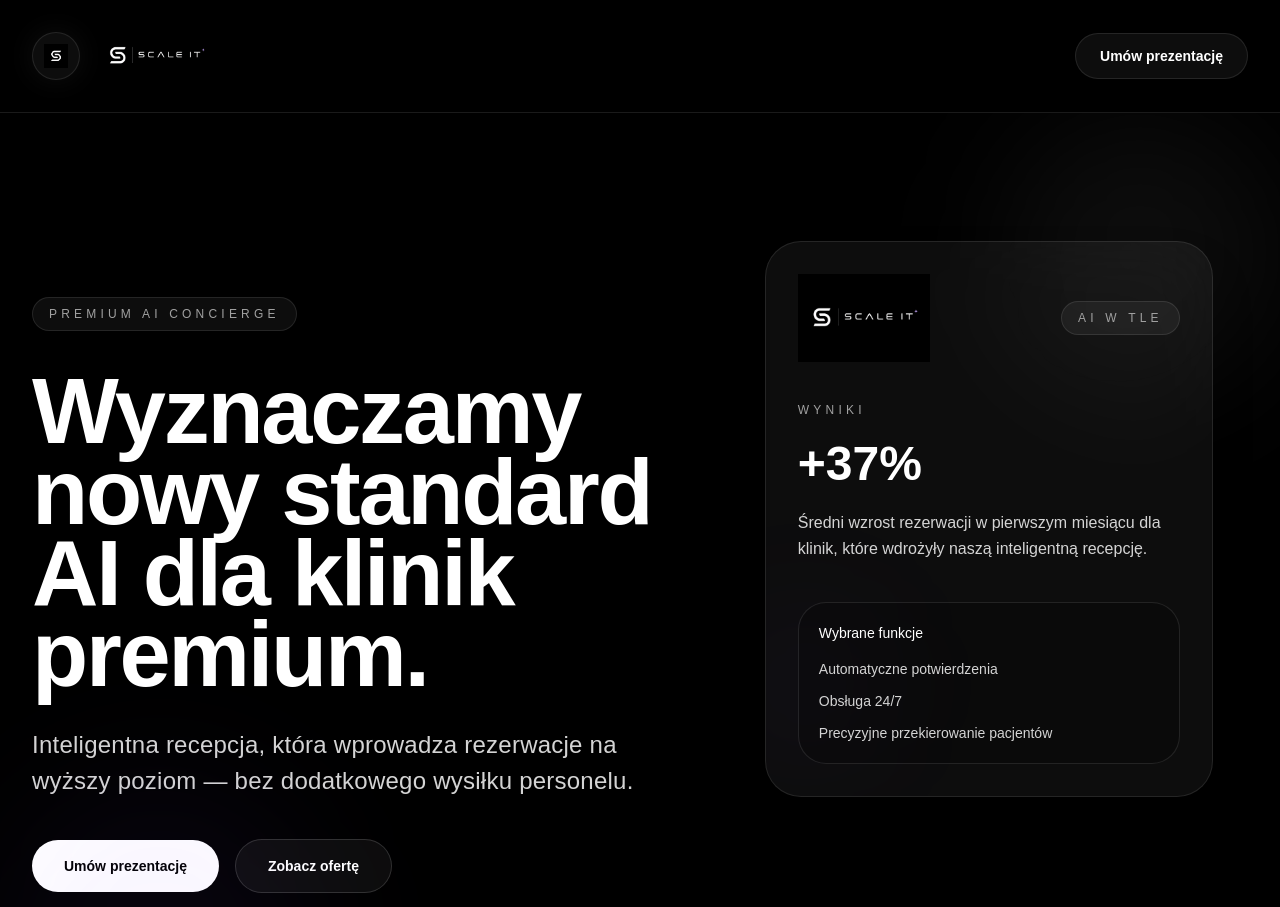
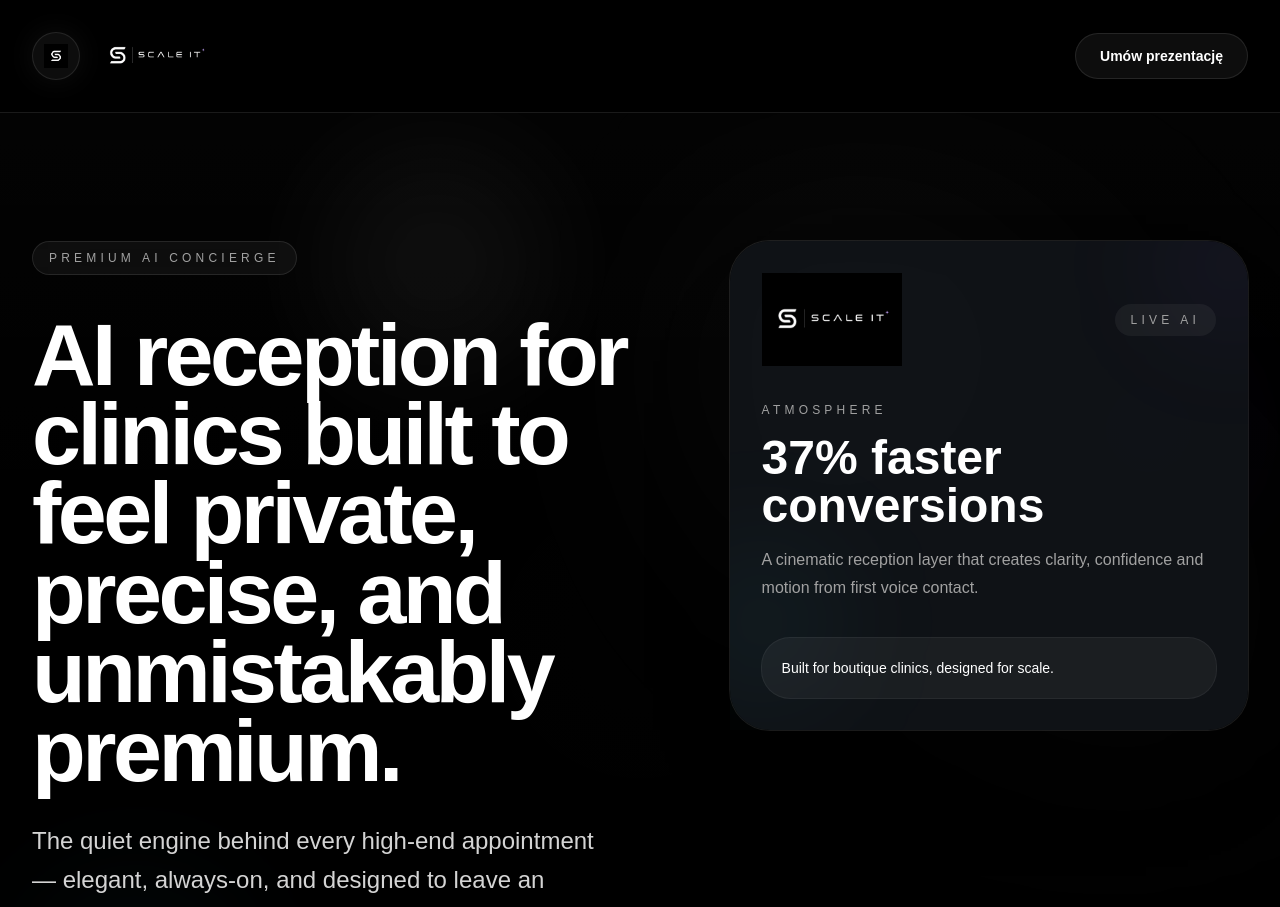
Before and after one commit to bartosiak033-lgtm/scale-it, a Next.js app: page / in a window 1280 px wide. Shown: the top 907 px of the page. Built offline with nearby package versions, Linux system fonts and the light colour scheme.

Commit message:
Update page.tsx

```diff
--- a/app/page.tsx
+++ b/app/page.tsx
@@ -91,6 +91,45 @@ export default function Home() {
       <style>{`
         html { scroll-behavior: smooth; }
         body { background: #000000; }
+
+        @keyframes blob {
+          0%, 100% { transform: translate3d(0, 0, 0) scale(1); }
+          50% { transform: translate3d(16px, -12px, 0) scale(1.08); }
+        }
+
+        @keyframes fadeInUp {
+          from { opacity: 0; transform: translate3d(0, 24px, 0); }
+          to { opacity: 1; transform: translate3d(0, 0, 0); }
+        }
+
+        .animate-blob {
+          animation: blob 8s ease-in-out infinite alternate;
+        }
+
+        .animate-blob-slow {
+          animation: blob 12s ease-in-out infinite alternate;
+        }
+
+        .animate-fade-in-up {
+          opacity: 0;
+          animation: fadeInUp 1s ease-out forwards;
+        }
+
+        .animation-delay-200 {
+          animation-delay: 0.2s;
+        }
+
+        .animation-delay-400 {
+          animation-delay: 0.4s;
+        }
+
+        .animation-delay-600 {
+          animation-delay: 0.6s;
+        }
+
+        .animation-delay-800 {
+          animation-delay: 0.8s;
+        }
       `}</style>
 
       <div className="fixed inset-0 -z-10">
@@ -123,67 +162,56 @@ export default function Home() {
       </nav>
 
       <section className="relative overflow-hidden pt-28 pb-28 lg:pt-32 lg:pb-32">
-        <div className="absolute inset-0 -z-10 bg-[radial-gradient(circle_at_top_right,rgba(255,255,255,0.06),transparent_32%),radial-gradient(circle_at_bottom_left,rgba(139,92,246,0.08),transparent_38%)] opacity-80" />
-        <div className="absolute right-0 top-0 h-[280px] w-[280px] rounded-full bg-white/5 blur-3xl" />
-        <div className="absolute left-0 bottom-0 h-[320px] w-[320px] rounded-full bg-violet-500/5 blur-3xl" />
+        <div className="absolute inset-0 -z-10 bg-black" />
+        <div className="absolute inset-0 -z-10 bg-[radial-gradient(circle_at_top_right,rgba(255,255,255,0.08),transparent_22%),radial-gradient(circle_at_bottom_left,rgba(139,92,246,0.06),transparent_30%)] pointer-events-none" />
+        <div className="absolute left-1/4 top-10 h-56 w-56 rounded-full bg-white/10 blur-3xl opacity-60 animate-blob" />
+        <div className="absolute right-12 top-[22%] h-44 w-44 rounded-full bg-violet-500/10 blur-3xl opacity-70 animate-blob animation-delay-2000" />
+        <div className="absolute left-8 bottom-20 h-44 w-44 rounded-full bg-cyan-300/10 blur-3xl opacity-50 animate-blob-slow" />
+        <div className="absolute inset-0 bg-[linear-gradient(180deg,rgba(255,255,255,0.03),transparent_40%)] opacity-40 pointer-events-none" />
+        <div className="absolute inset-0 bg-[radial-gradient(circle_at_center,rgba(255,255,255,0.02),transparent_25%)] opacity-30 pointer-events-none" />
 
-        <div className="max-w-7xl mx-auto px-6 sm:px-8 grid gap-16 lg:grid-cols-[1.1fr_0.9fr] items-start">
-          <div className="lg:pt-10 xl:pt-14">
-            <div className="inline-flex items-center gap-3 rounded-full border border-white/10 bg-white/5 px-4 py-2 text-xs uppercase tracking-[0.35em] text-neutral-400">
-              Premium AI Concierge
+        <div className="relative max-w-7xl mx-auto px-6 sm:px-8">
+          <div className="grid gap-16 lg:grid-cols-[1.1fr_0.9fr] items-start">
+            <div className="max-w-2xl">
+              <div className="inline-flex items-center gap-3 rounded-full border border-white/10 bg-white/5 px-4 py-2 text-xs uppercase tracking-[0.35em] text-neutral-400 backdrop-blur-xl">
+                Premium AI concierge
               </div>
-            <h1 className="mt-10 max-w-3xl text-5xl sm:text-6xl lg:text-7xl xl:text-[5.75rem] font-semibold leading-[0.88] tracking-tight text-white">
-              Wyznaczamy nowy standard AI dla klinik premium.
+              <h1 className="mt-10 text-5xl sm:text-6xl lg:text-[5.5rem] font-semibold leading-[0.9] tracking-[-0.04em] text-white opacity-0 animate-fade-in-up animation-delay-200">
+                AI reception for clinics built to feel private, precise, and unmistakably premium.
               </h1>
-            <p className="mt-8 max-w-2xl text-xl sm:text-2xl leading-9 text-neutral-300 tracking-[0.01em]">
-              Inteligentna recepcja, która wprowadza rezerwacje na wyższy poziom — bez dodatkowego wysiłku personelu.
+              <p className="mt-8 max-w-xl text-xl sm:text-2xl leading-[1.6] text-neutral-300 opacity-0 animate-fade-in-up animation-delay-400">
+                The quiet engine behind every high-end appointment — elegant, always-on, and designed to leave an impression.
               </p>
-            <div className="mt-10 flex flex-col gap-4 sm:flex-row sm:items-center">
-              <a
-                href="#contact-form"
-                className="inline-flex items-center justify-center rounded-full bg-white px-8 py-4 text-sm font-semibold text-black shadow-[0_24px_80px_-48px_rgba(255,255,255,0.92)] transition duration-300 hover:shadow-[0_24px_90px_-46px_rgba(255,255,255,0.95)]"
-              >
+              <div className="mt-12 flex flex-col gap-4 sm:flex-row sm:items-center opacity-0 animate-fade-in-up animation-delay-600">
+                <a href="#contact-form" className="inline-flex items-center justify-center rounded-full bg-white px-8 py-4 text-sm font-semibold text-black shadow-[0_24px_80px_-56px_rgba(255,255,255,0.9)] transition duration-300 hover:shadow-[0_28px_90px_-50px_rgba(255,255,255,0.95)]">
                   Umów prezentację
                 </a>
-              <a
-                href="#contact-form"
-                className="inline-flex items-center justify-center rounded-full border border-white/15 bg-white/5 px-8 py-4 text-sm font-semibold text-white transition duration-300 hover:border-white/25 hover:bg-white/10"
-              >
-                Zobacz ofertę
+                <a href="#contact-form" className="inline-flex items-center justify-center rounded-full border border-white/15 bg-white/5 px-8 py-4 text-sm font-semibold text-white transition duration-300 hover:border-white/25 hover:bg-white/10">
+                  Brief AI demo
                 </a>
-            </div>
-            <div className="mt-10 flex flex-wrap gap-4 text-sm text-neutral-400">
-              <span className="inline-flex items-center gap-2 rounded-full border border-white/10 bg-white/5 px-4 py-2">
-                <span className="h-2.5 w-2.5 rounded-full bg-violet-400" /> 50+ klinik premium aktywowanych
-              </span>
               </div>
             </div>
 
-          <div className="relative flex justify-end lg:justify-center">
-            <div className="relative w-full max-w-md overflow-hidden rounded-[2.25rem] border border-white/10 bg-white/5 p-8 shadow-2xl shadow-black/25 backdrop-blur-2xl">
-              <div className="absolute -right-8 -top-8 h-40 w-40 rounded-full bg-gradient-to-br from-white/10 via-transparent to-transparent blur-3xl" />
-              <div className="absolute -left-8 bottom-10 h-36 w-36 rounded-full bg-violet-500/5 blur-3xl" />
-              <div className="relative z-10 space-y-10">
+            <div className="relative flex justify-end lg:justify-start opacity-0 animate-fade-in-up animation-delay-800">
+              <div className="relative w-full max-w-xl">
+                <div className="absolute inset-0 rounded-[2.5rem] bg-gradient-to-br from-white/10 via-transparent to-white/5 blur-[120px]" />
+                <div className="relative overflow-hidden rounded-[2.5rem] bg-[#111419]/90 p-8 shadow-[0_60px_120px_-60px_rgba(0,0,0,0.45)] ring-1 ring-white/10 backdrop-blur-2xl">
+                  <div className="absolute -right-10 -top-8 h-28 w-28 rounded-full bg-violet-500/10 blur-3xl animate-blob-slower" />
+                  <div className="absolute -left-10 bottom-10 h-28 w-28 rounded-full bg-cyan-300/10 blur-3xl animate-blob-slow" />
+                  <div className="relative z-10 space-y-9">
                     <div className="flex items-center justify-between gap-4">
-                  <Image src="/logo-full.png" alt="Scale It" width={132} height={32} className="object-contain" />
-                  <div className="rounded-3xl border border-white/10 bg-white/5 px-4 py-2 text-xs uppercase tracking-[0.35em] text-neutral-400">
-                    AI w tle
+                      <Image src="/logo-full.png" alt="Scale It" width={140} height={32} className="object-contain" />
+                      <span className="rounded-full bg-white/5 px-4 py-2 text-xs uppercase tracking-[0.35em] text-neutral-400">Live AI</span>
+                    </div>
+                    <div className="space-y-4">
+                      <p className="text-xs uppercase tracking-[0.35em] text-neutral-400">Atmosphere</p>
+                      <h2 className="text-5xl font-semibold text-white">37% faster conversions</h2>
+                      <p className="max-w-lg text-base leading-7 text-neutral-400">A cinematic reception layer that creates clarity, confidence and motion from first voice contact.</p>
+                    </div>
+                    <div className="rounded-[1.75rem] bg-white/5 p-5 text-sm text-neutral-300 ring-1 ring-white/10">
+                      <p className="font-medium text-white">Built for boutique clinics, designed for scale.</p>
                     </div>
                   </div>
-                <div className="space-y-4">
-                  <p className="text-xs uppercase tracking-[0.35em] text-neutral-400">Wyniki</p>
-                  <h2 className="text-5xl font-semibold text-white leading-tight">+37%</h2>
-                  <p className="max-w-sm text-base text-neutral-300 leading-relaxed">
-                    Średni wzrost rezerwacji w pierwszym miesiącu dla klinik, które wdrożyły naszą inteligentną recepcję.
-                  </p>
-                </div>
-                <div className="rounded-[1.75rem] border border-white/10 bg-black/20 p-5 text-sm text-neutral-300">
-                  <p className="font-medium text-white">Wybrane funkcje</p>
-                  <ul className="mt-4 space-y-3">
-                    <li>Automatyczne potwierdzenia</li>
-                    <li>Obsługa 24/7</li>
-                    <li>Precyzyjne przekierowanie pacjentów</li>
-                  </ul>
                 </div>
               </div>
             </div>
```
Lines whose indentation alone changed are shown as unchanged.
